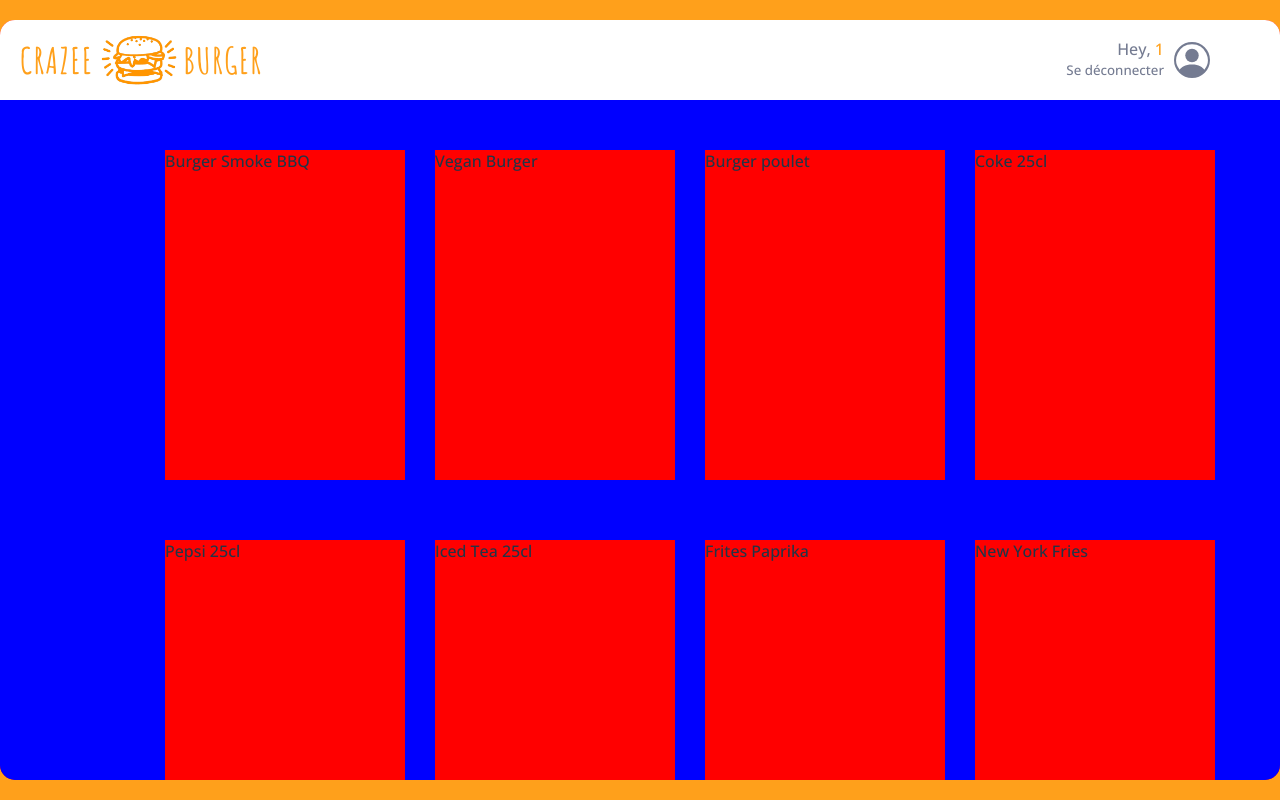
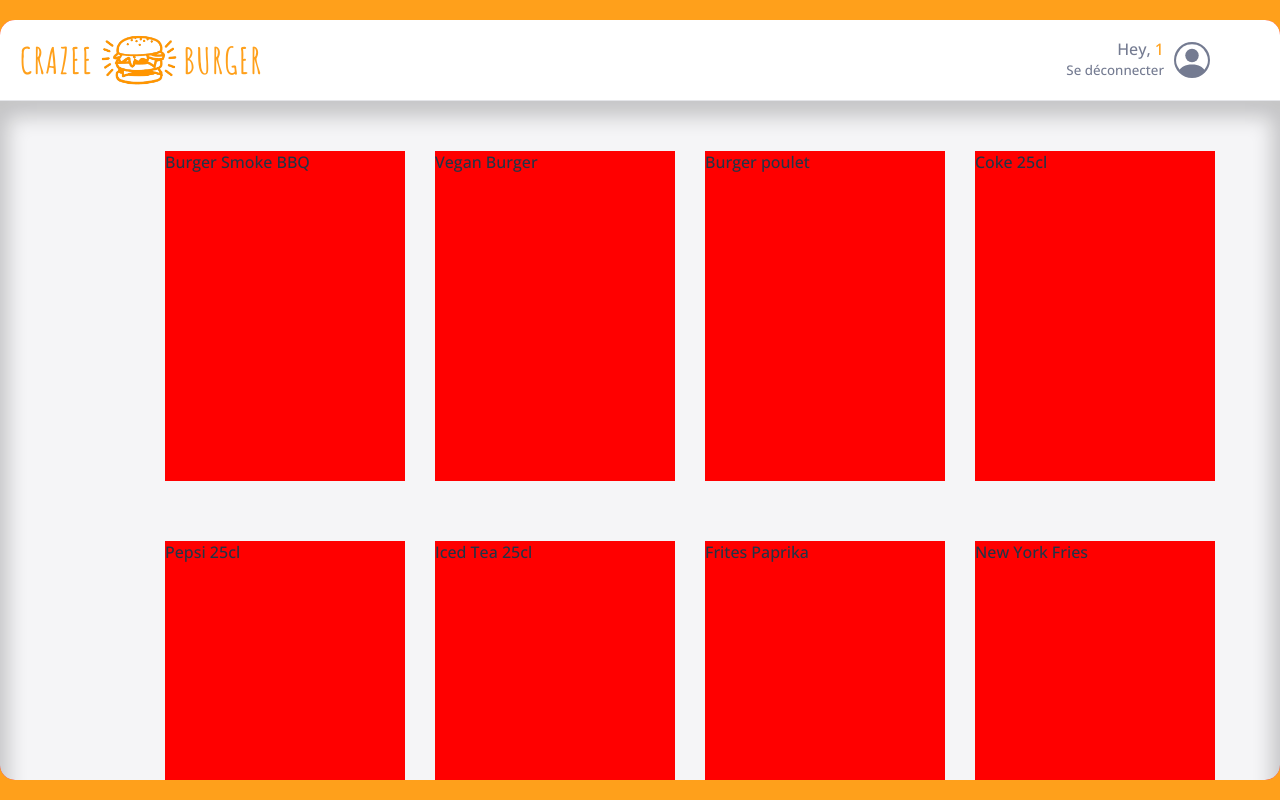
Before and after one commit to loiclo/crazee-burger, a React (Vite) app: page /order/1 in a window 1280 px wide. Built offline with nearby package versions, Linux system fonts and the light colour scheme.

Commit message:
💄 F05: ORDER > > MENU > add  style

```diff
--- a/src/components/pages/order/Main/Main.jsx
+++ b/src/components/pages/order/Main/Main.jsx
@@ -25,7 +25,7 @@
 /* grid-template-columns: 25% 1fr; use this when Basket will be needed */
 overflow-y: scroll;
 
-.basket{
+/* .basket{
   background: purple;
-}
+} */
 `;
--- a/src/components/pages/order/Main/Menu.jsx
+++ b/src/components/pages/order/Main/Menu.jsx
@@ -1,7 +1,7 @@
 import { useState } from "react";
 import styled from "styled-components";
-import { fakeMenu2 } from "../../../../fakeData/fakeMenu";
-
+import {fakeMenu2 } from "../../../../fakeData/fakeMenu";
+import { theme } from '/src/theme/index.jsx';
 export default function Menu() {
     const [menu, setMenu] = useState(fakeMenu2)
 
@@ -17,9 +17,10 @@
 }
 
 const MenuStyled = styled.div`
+  background: ${theme.colors.background_white};
+  box-shadow: 0px 8px 20px 8px rgba(0, 0, 0, 0.2) inset;
   display: grid;
   grid-template-columns: repeat(4, 1fr);
-  background: blue;
   grid-row-gap: 60px;
   padding: 50px 50px 50px 150px;
   justify-items: center;
--- a/src/components/pages/order/Navbar/NavBar.jsx
+++ b/src/components/pages/order/Navbar/NavBar.jsx
@@ -21,7 +21,7 @@
   justify-content: space-between;
   padding: 0 20px;
   //align-items: center;
-
+  border-bottom: 1px solid ${theme.colors.greyLight};
   border-top-left-radius: ${theme.borderRadius.extraRound};
   border-top-right-radius: ${theme.borderRadius.extraRound};
 
```
